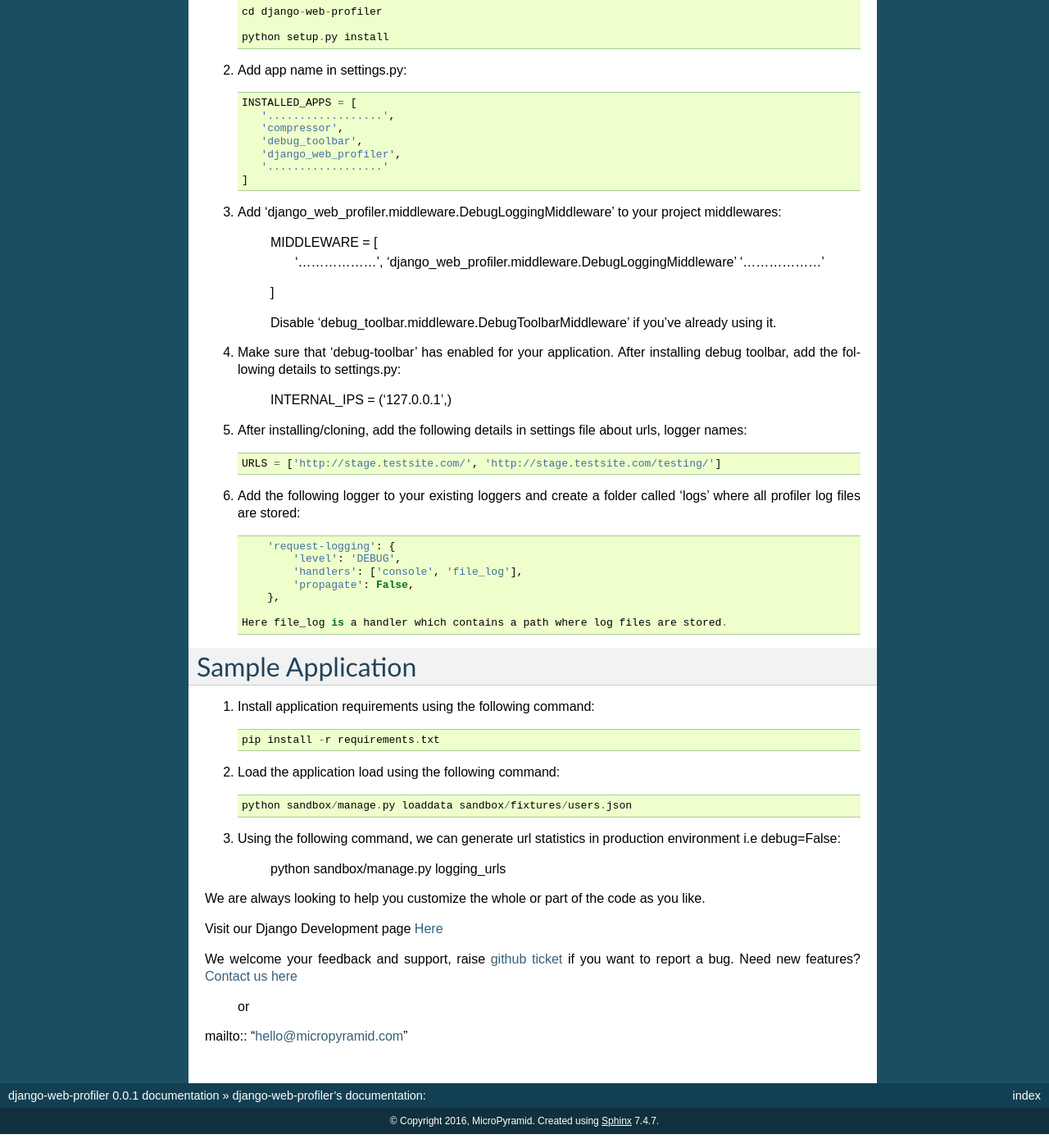
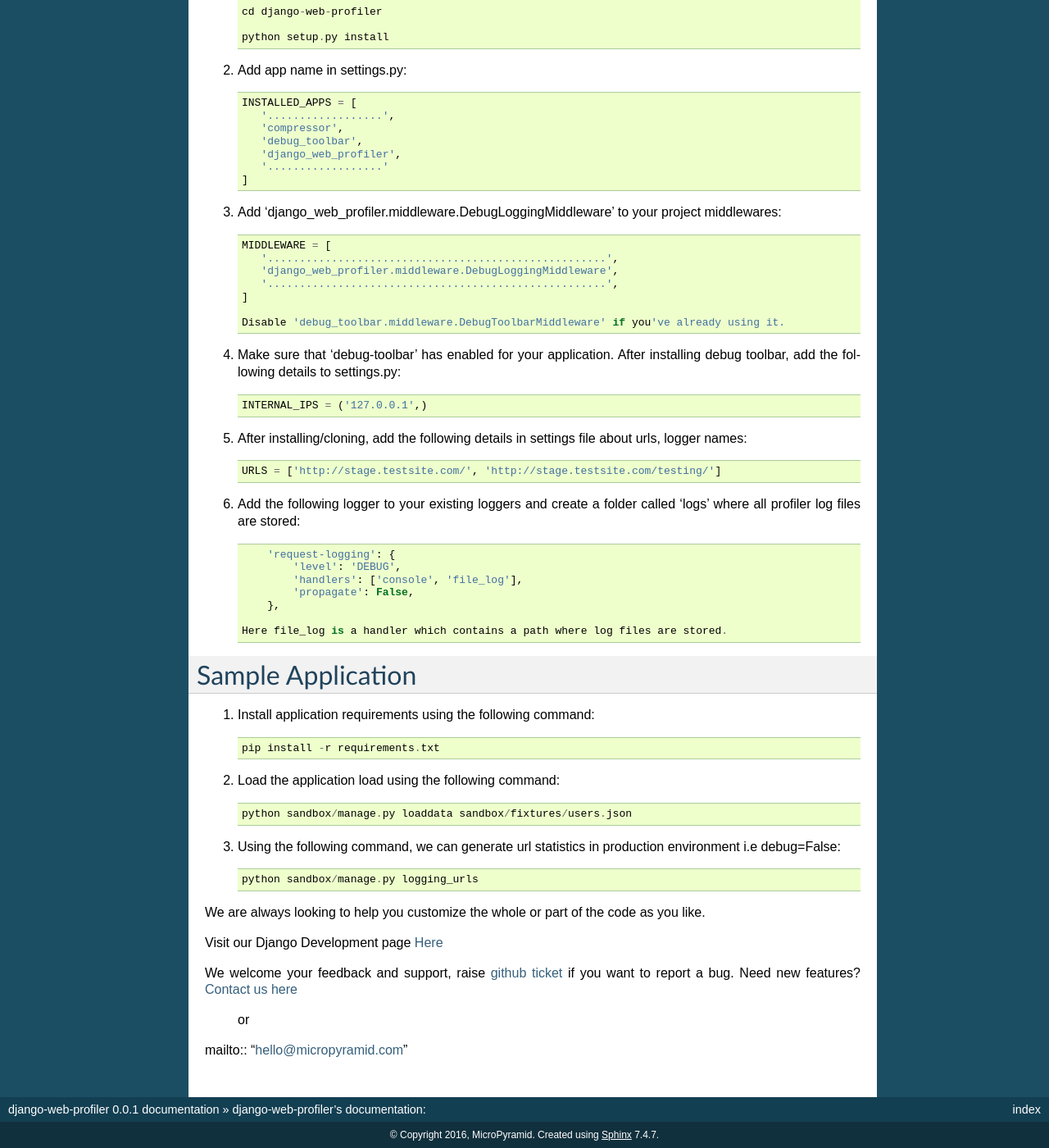
Before and after one commit to MicroPyramid/django-web-profiler, a Sphinx documentation site: the page built from docs/source/index.rst, in a window 1280 px wide and 1400 px high, scrolled down 690 px. Shown: the whole window at 82% size. Built offline with Sphinx 7.4.7, drawn with Linux system fonts in a browser that asks for light colours.

```diff
--- a/docs/source/index.rst
+++ b/docs/source/index.rst
@@ -46,17 +46,17 @@ Installation Procedure
        '..................'
     ]
 
-3. Add 'django_web_profiler.middleware.DebugLoggingMiddleware' to your project middlewares:
+3. Add 'django_web_profiler.middleware.DebugLoggingMiddleware' to your project middlewares::
 
     MIDDLEWARE = [
-       '..................',
-       'django_web_profiler.middleware.DebugLoggingMiddleware'
-       '..................'
+       '.....................................................',
+       'django_web_profiler.middleware.DebugLoggingMiddleware',
+       '.....................................................',
     ]
 
     Disable 'debug_toolbar.middleware.DebugToolbarMiddleware' if you've already using it.
 
-4. Make sure that 'debug-toolbar' has enabled for your application. After installing debug toolbar, add the following details to settings.py:
+4. Make sure that 'debug-toolbar' has enabled for your application. After installing debug toolbar, add the following details to settings.py::
 
     INTERNAL_IPS = ('127.0.0.1',)
 
@@ -90,7 +90,7 @@ Sample Application
     python sandbox/manage.py loaddata sandbox/fixtures/users.json
 
 
-3. Using the following command, we can generate url statistics in production environment i.e debug=False:
+3. Using the following command, we can generate url statistics in production environment i.e debug=False::
 
     python sandbox/manage.py logging_urls
 
```
Also changed, not shown: README.rst (+33 -6 lines).
